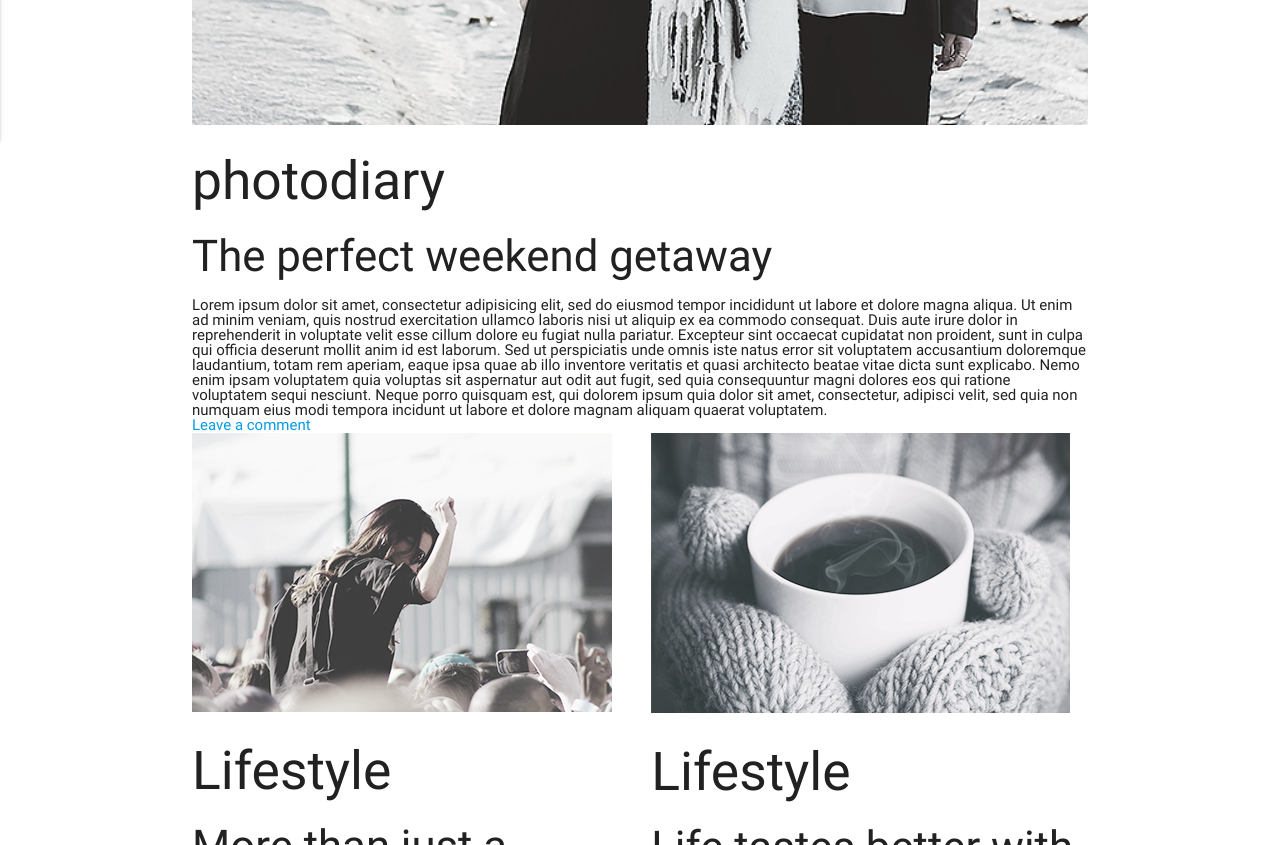
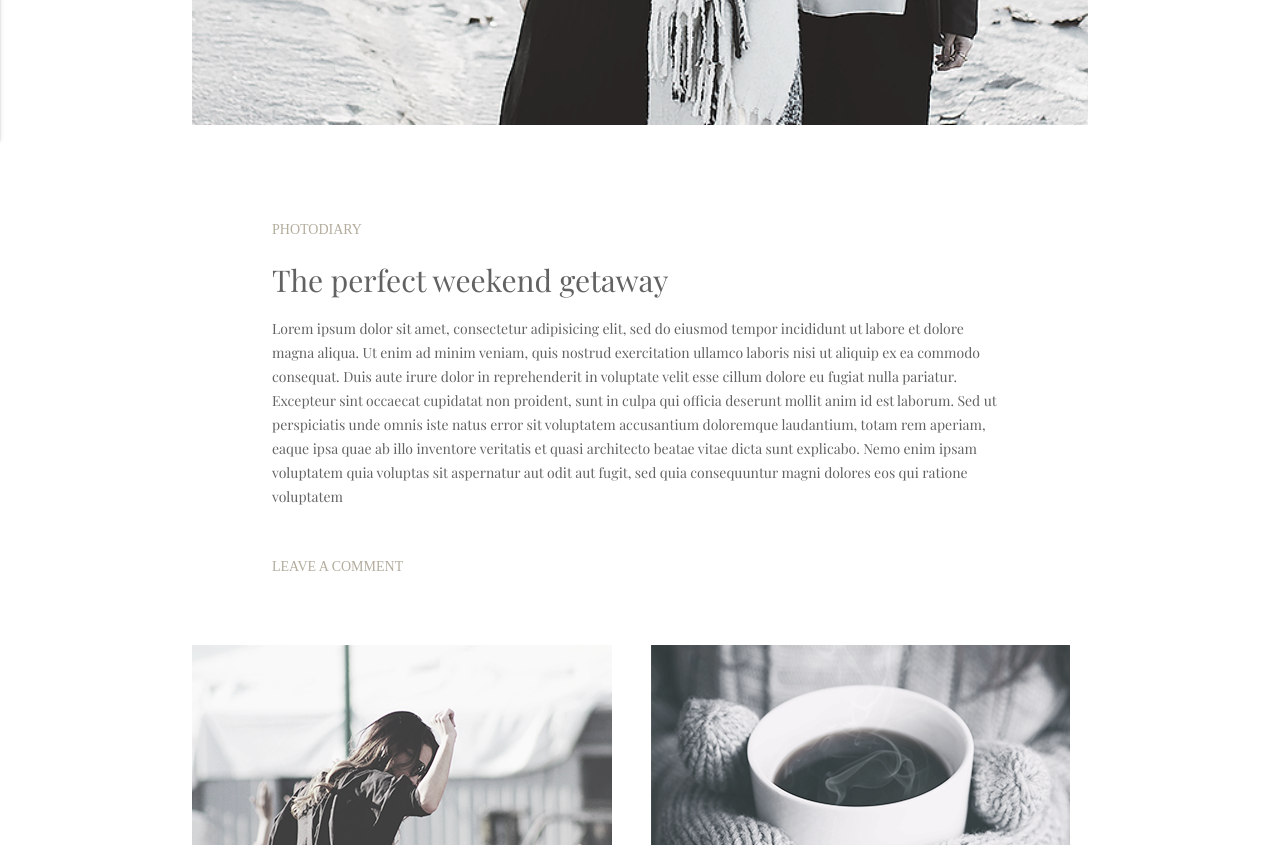
Before and after one commit to VladZelenko/lesson_4-minimo, a website: page app/index.html in a window 1280 px wide. Shown: the part 720-1565 px from the top of the page. Drawn offline with nearby package versions, Linux system fonts and the light colour scheme; a web font is replaced by a local one.

Commit message:
add previews styles

```diff
--- a/app/index.html
+++ b/app/index.html
@@ -37,18 +37,16 @@
 			</div>
 		</div>
 	</section>
-	<section class="previews">
-		<div class="container">
-			<h2 class="category">photodiary</h2>
-			<h3 class="title">The perfect weekend getaway</h3>
-			<p>
-				Lorem ipsum dolor sit amet, consectetur adipisicing elit, sed do eiusmod tempor incididunt ut labore et dolore magna aliqua. Ut enim ad minim veniam, quis nostrud exercitation ullamco laboris nisi ut aliquip ex ea commodo consequat. Duis aute irure dolor in reprehenderit in voluptate velit esse cillum dolore eu fugiat nulla pariatur. Excepteur sint occaecat cupidatat non proident, sunt in culpa qui officia deserunt mollit anim id est laborum. Sed ut perspiciatis unde omnis iste natus error sit voluptatem accusantium doloremque laudantium, totam rem aperiam, eaque ipsa quae ab illo inventore veritatis et quasi architecto beatae vitae dicta sunt explicabo. Nemo enim ipsam voluptatem quia voluptas sit aspernatur aut odit aut fugit, sed quia consequuntur magni dolores eos qui ratione voluptatem sequi nesciunt. Neque porro quisquam est, qui dolorem ipsum quia dolor sit amet, consectetur, adipisci velit, sed quia non numquam eius modi tempora incidunt ut labore et dolore magnam aliquam quaerat voluptatem.
-			</p>
-			<a href="#">Leave a comment</a>
-		</div>
-	</section>
 	<section class="posts">
 		<div class="container">
+			<div class="previews">
+				<h2 class="category">photodiary</h2>
+				<h3 class="title">The perfect weekend getaway</h3>
+				<p>
+					Lorem ipsum dolor sit amet, consectetur adipisicing elit, sed do eiusmod tempor incididunt ut labore et dolore magna aliqua. Ut enim ad minim veniam, quis nostrud exercitation ullamco laboris nisi ut aliquip ex ea commodo consequat. Duis aute irure dolor in reprehenderit in voluptate velit esse cillum dolore eu fugiat nulla pariatur. Excepteur sint occaecat cupidatat non proident, sunt in culpa qui officia deserunt mollit anim id est laborum. Sed ut perspiciatis unde omnis iste natus error sit voluptatem accusantium doloremque laudantium, totam rem aperiam, eaque ipsa quae ab illo inventore veritatis et quasi architecto beatae vitae dicta sunt explicabo. Nemo enim ipsam voluptatem quia voluptas sit aspernatur aut odit aut fugit, sed quia consequuntur magni dolores eos qui ratione voluptatem
+				</p>
+				<a href="#">Leave a comment</a>
+			</div>
 			<div class="row">
 				<div class="col s12 m6 ">
 					<img class="" src="img/image-1.png" alt="">
--- a/app/sass/base/_variables.scss
+++ b/app/sass/base/_variables.scss
@@ -1,4 +1,4 @@
 $primary_font: "nevis", sans-serif;
-$secondary_font: "OpenSans", sans-serif;
+$secondary_font: "Playfair Display", sans-serif;
 $primary_font_color: #626262;
 $secondary_font_color: #ffffff;
--- a/app/sass/partials/_posts.scss
+++ b/app/sass/partials/_posts.scss
@@ -0,0 +1,21 @@
+.previews {
+	padding: 70px 80px;
+	.category {
+		color: #b4ad9e;
+		font: 300 14px Ubuntu;
+		text-transform: uppercase;
+	}
+	.title {
+		color: $primary_font_color;
+		font: 400 30px $secondary_font;
+	}
+	p {
+		color: $primary_font_color;
+		font: 400 14px/24px $secondary_font;
+	}
+	a {
+		display: block;
+		margin-top: 50px;
+		@extend .category;
+	}
+}
```
Also changed, not shown: app/css/main.css.
